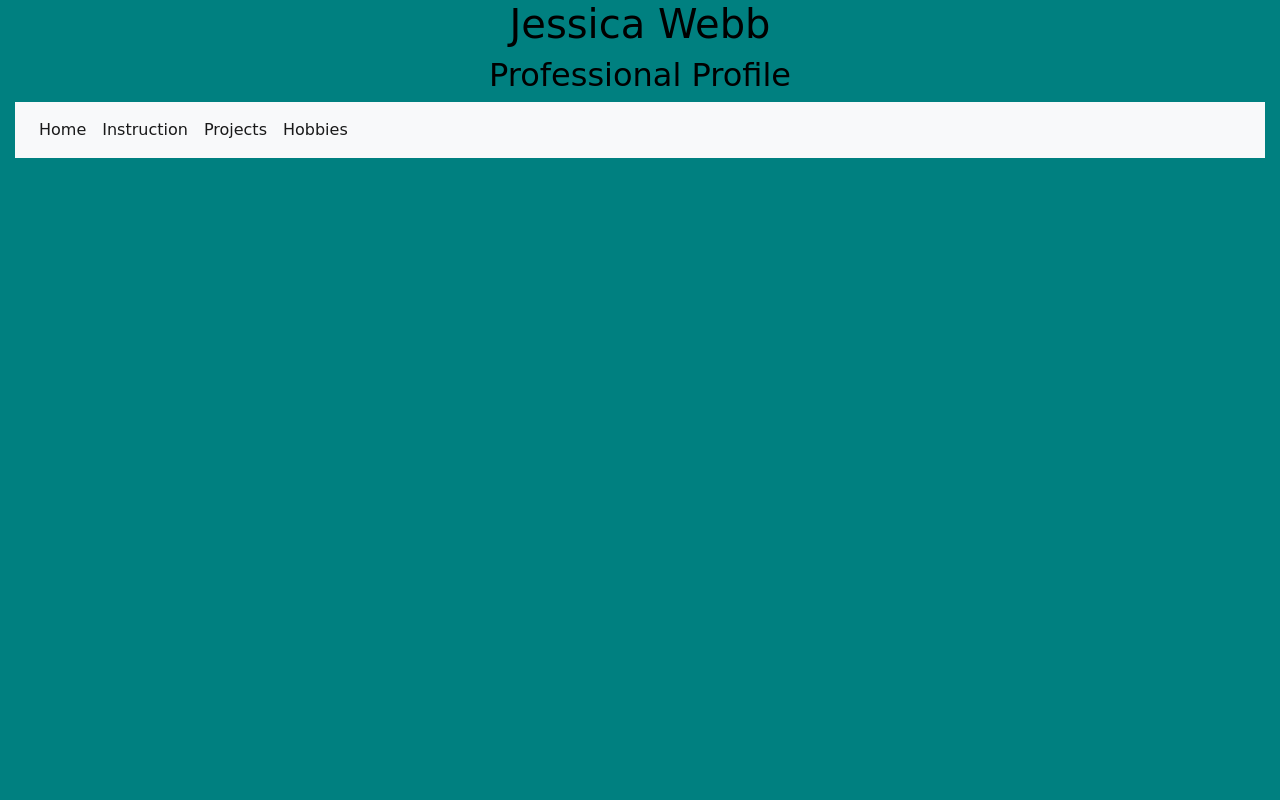
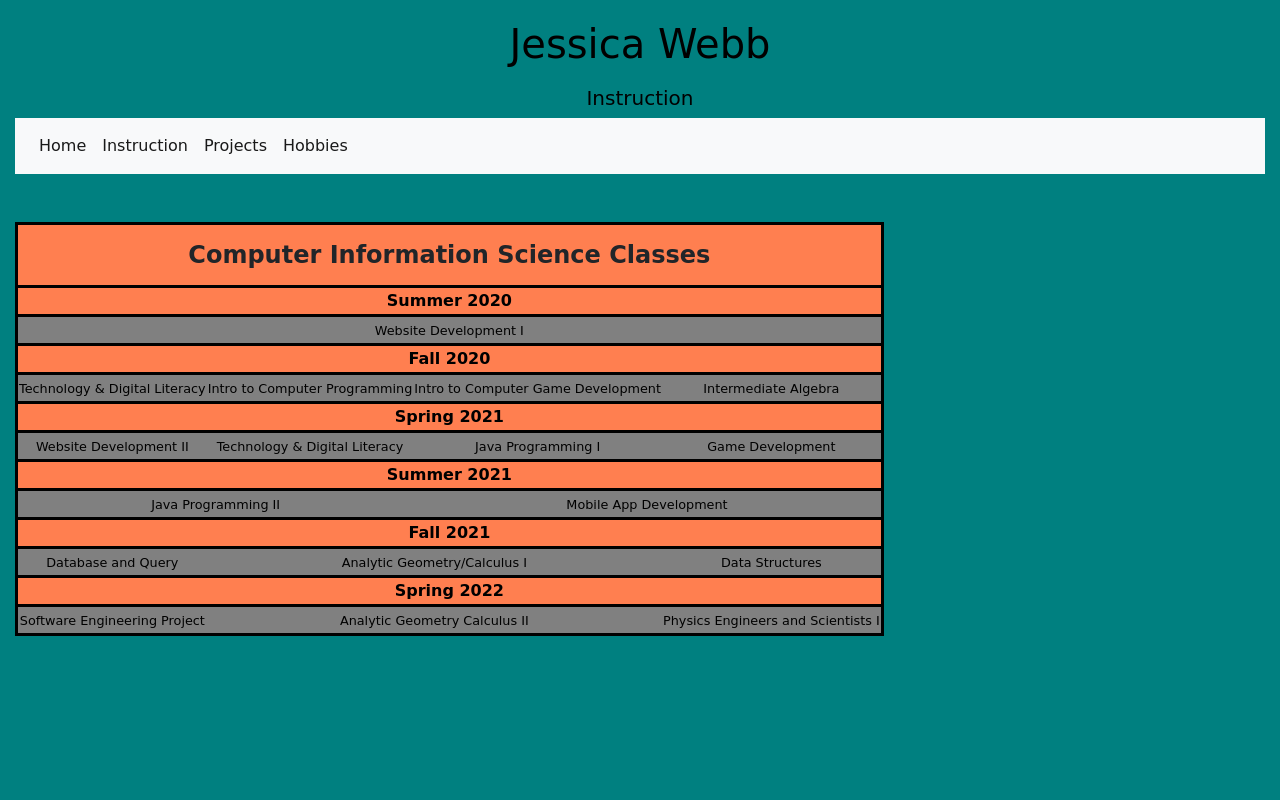
Before and after one commit to jkeithley/jkeithley.github.io, a plain HTML site: page classes.html in a window 1280 px wide. Shown: the top 800 px of the page. Drawn offline with nearby package versions, Linux system fonts and the light colour scheme; a web font is replaced by a local one.

Commit message:
complete instruction

```diff
--- a/classes.html
+++ b/classes.html
@@ -21,7 +21,7 @@
     <div class="container-fluid">
 
     <h1 class="text-center">Jessica Webb</h1>
-    <h2 class="text-center">Professional Profile</h2>
+    <h2 class="text-center">Instruction</h2>
 
 <!-- Navigation -->
     <nav class="navbar navbar-expand-lg navbar-light bg-light">
@@ -45,7 +45,63 @@
         </ul>
       </div>
     </nav>
+<br>
+<br>
 
+<!-- Table -->
+<table>
+  <tr class="table">
+    <td colspan="4"><b>Computer Information Science Classes</b></td>
+  </tr>
+  <tr>
+    <th class="classes" colspan="4"><b>Summer 2020</b>
+  </tr>
+  <tr class="semester">
+    <th colspan="4"><small>Website Development I</small></th>
+  </tr>
+  <tr class="classes">
+    <th colspan="4"><b>Fall 2020</b></th>
+  </tr>
+  <tr class="semester">
+    <th><small>Technology & Digital Literacy</small></th>
+    <th><small>Intro to Computer Programming</small></th>
+    <th><small>Intro to Computer Game Development</small></th>
+    <th><small>Intermediate Algebra</small></th>
+  </tr>
+  <tr>
+    <th class="classes" colspan="4"><b>Spring 2021</b>
+  </tr>
+  <tr class="semester">
+    <th><small>Website Development II</small></th>
+    <th><small>Technology & Digital Literacy</small></th>
+    <th><small>Java Programming I</small></th>
+    <th><small>Game Development</small></th>
+  </tr>
+  <tr>
+    <th class="classes" colspan="4"><b>Summer 2021</b>
+  </tr>
+  <tr class="semester">
+    <th colspan="2"><small>Java Programming II</small></th>
+    <th colspan="2"><small>Mobile App Development</small></th>
+  </tr>
+  <tr>
+    <th class="classes" colspan="4"><b>Fall 2021</b>
+  </tr>
+  <tr class="semester">
+    <th><small>Database and Query</small></th>
+    <th colspan="2"><small>Analytic Geometry/Calculus I</small></th>
+    <th><small>Data Structures</small></th>
+  </tr>
+  <tr>
+    <th class="classes" colspan="4"><b>Spring 2022</b>
+  </tr>
+  <tr class="semester">
+    <th><small>Software Engineering Project</small></th>
+    <th colspan="2"><small>Analytic Geometry Calculus II</small></th>
+    <th><small>Physics Engineers and Scientists I</small></th>
+  </tr>
+
+</table>
 
 <!-- Footer -->
     <footer>
--- a/styles.css
+++ b/styles.css
@@ -2,6 +2,15 @@ body {
   font-family: 'Merienda One', cursive;
   background-color: teal;
   color: black;
+}
+
+h1 {
+  padding-top: 20px;
+}
+
+h2 {
+  padding-top: 10px;
+  font-size: 125%;
 }
 
 img {
@@ -17,7 +26,30 @@ p {
 }
 
 footer {
-  padding-top: 100%;
+  padding-top: 25%;
   width: 100%;
   text-align: center;
 }
+
+table {
+  background-color: coral;
+  text-align: center;
+  color: black;
+  border-style: solid;
+  border-color: black;
+}
+
+.table {
+  font-size: 150%;
+}
+
+.classes {
+  text-align: center;
+  border-style: solid;
+  border-color: black;
+}
+
+.semester {
+  text-align: center;
+  background-color: grey;
+}
```
